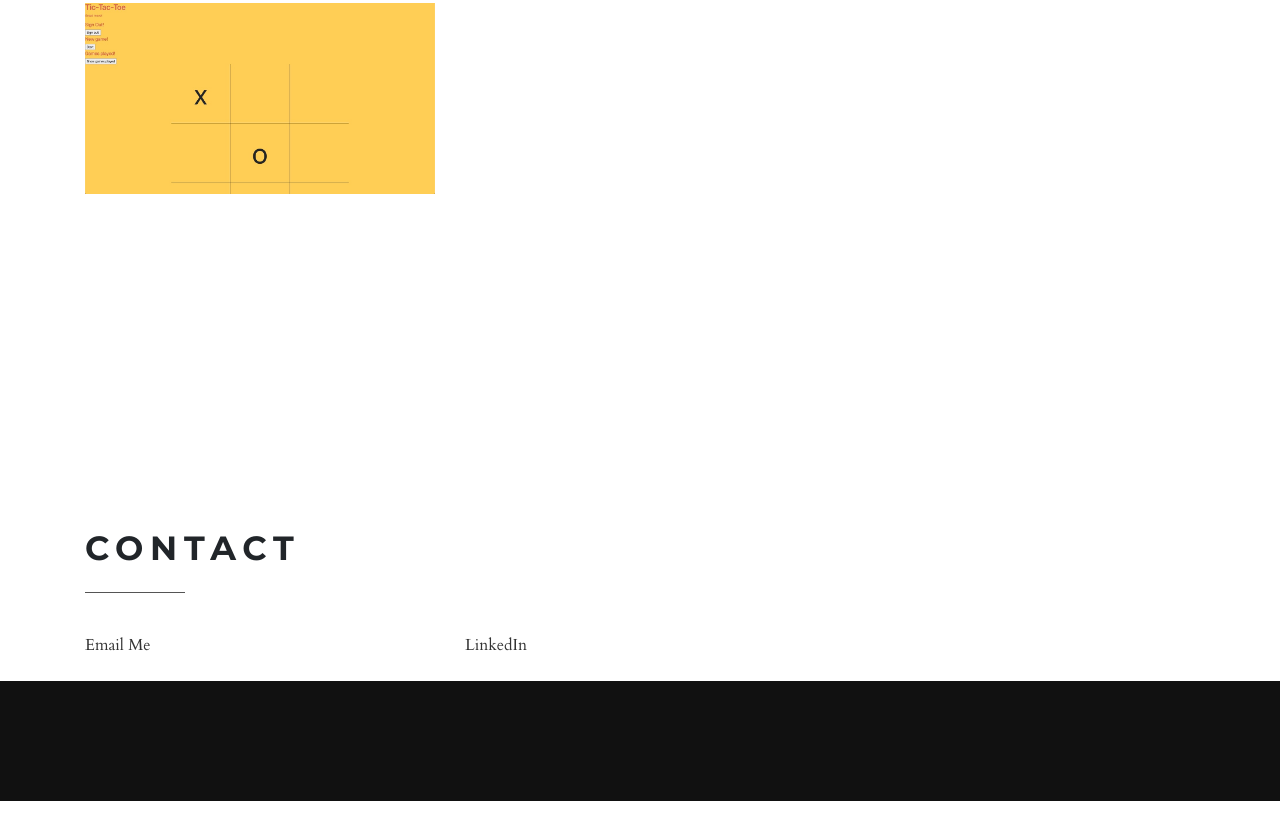
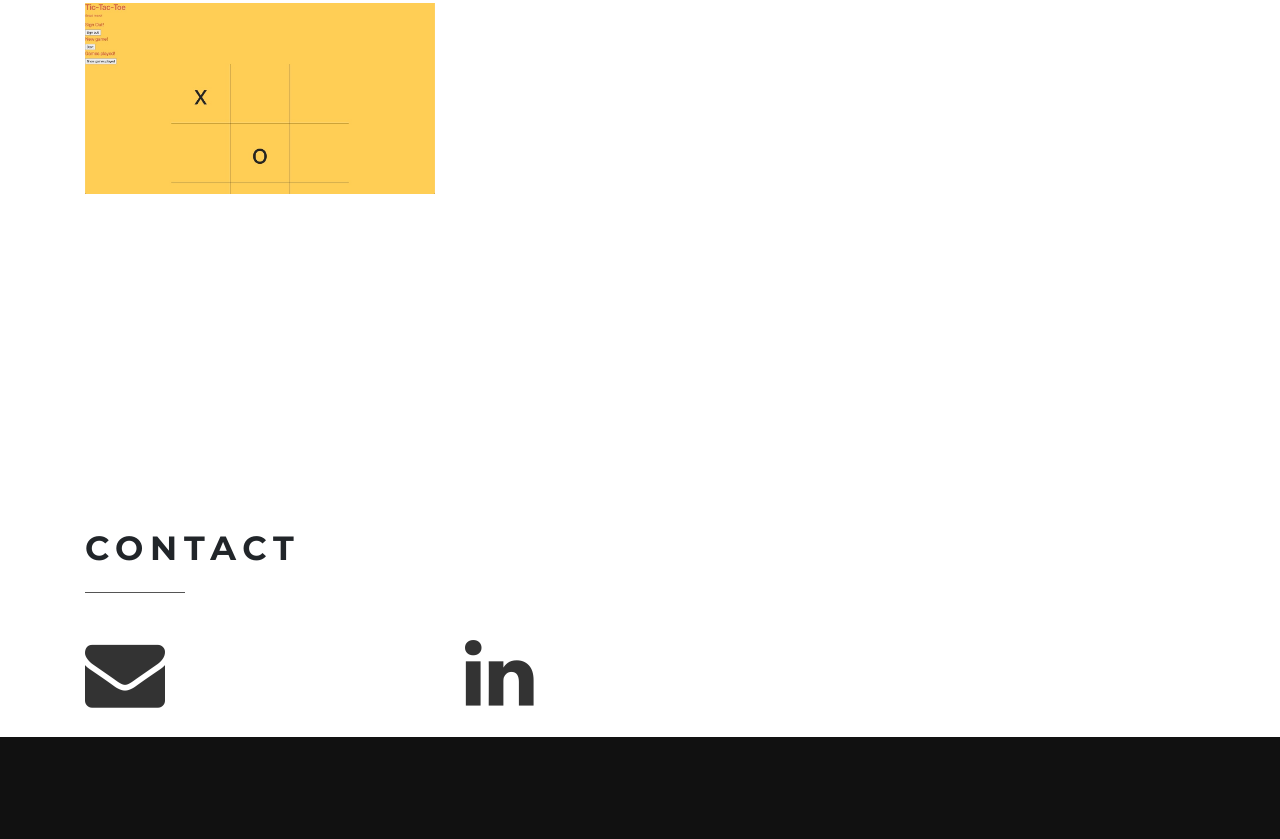
Before and after one commit to gundyn/gundyn.github.io, a website: page index.html in a window 1280 px wide. Shown: the part 3070-3909 px from the top of the page. Before the commit the page ends 3871 px from the top, so only its background shows below. Drawn offline with nearby package versions, Linux system fonts and the light colour scheme; files whose address does not match are found by name.

Commit message:
feat: contact icons
add icons for email and linkedin instead of text in contact section

```diff
--- a/index.html
+++ b/index.html
@@ -182,10 +182,10 @@
             <h2 class="heading">Contact</h2>
             <div class="row">
               <div class="col-lg-4">
-                <a href="mailto:nathan.gundy@gmail.com" target="_blank">Email Me</a>
+                <a href="mailto:nathan.gundy@gmail.com" target="_blank"><i class="fa fa-envelope fa-5x" aria-hidden="true"></i></a>
               </div>
               <div class="col-lg-4">
-                <a href="https://www.linkedin.com/in/nathangundy/" target="_blank">LinkedIn</a>
+                <a href="https://www.linkedin.com/in/nathangundy/" target="_blank"><i class="fa fa-linkedin fa-5x" aria-hidden="true"></i></a>
               </div>
             </div>
           </div>
```
